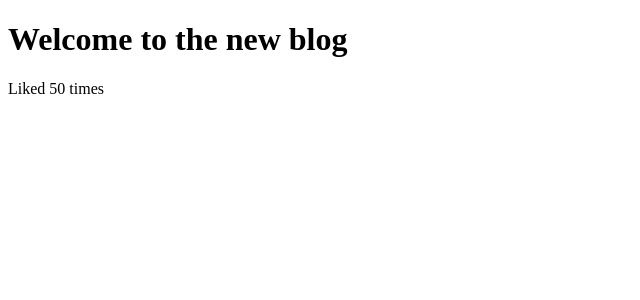
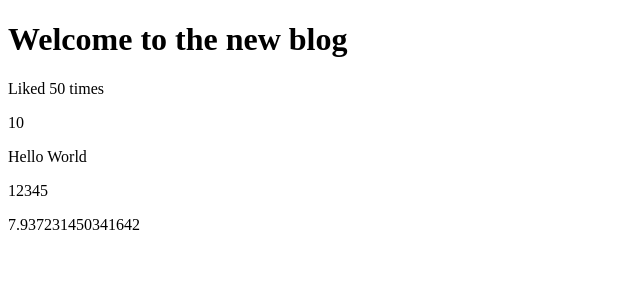
Before and after one commit to zlrkw11/zl-space, a React (Vite) app: page / in a window 1280 px wide. Shown: the top 300 px of the page, without its empty margins (0-640 px from the left). Built offline with nearby package versions, Linux system fonts and the light colour scheme.

Commit message:
dynamic values

```diff
--- a/src/App.jsx
+++ b/src/App.jsx
@@ -8,6 +8,10 @@
       <div className="content">
         <h1>{title}</h1>
         <p>Liked {likes} times</p>
+        <p>{10}</p>
+        <p>{"Hello World"}</p>
+        <p>{[1, 2, 3, 4, 5]}</p>
+        <p>{Math.random() * 10}</p>
       </div>
     </div>
   ); // div injected into index.html
```
Also changed, not shown: src/template.md (+2 -0 lines).
